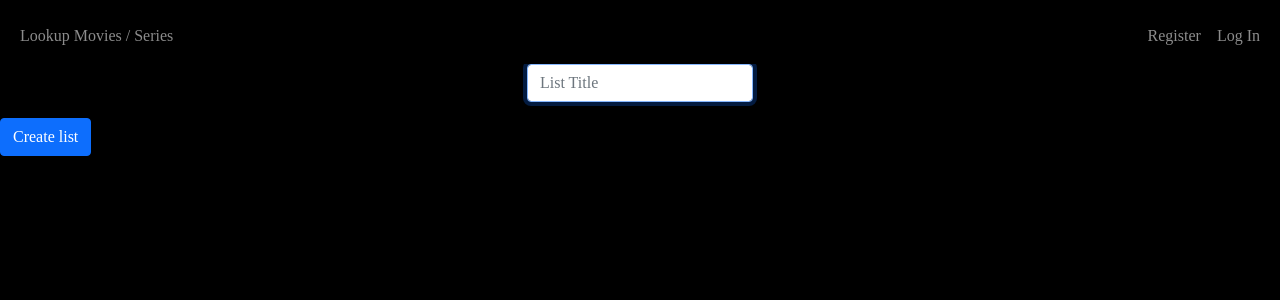
After one commit to anouprins/iamddb, a Flask app: template templates/create_list.html in a window 1280 px wide. The commit adds this page. Shown: the top 300 px of the page. Run offline with Flask 3, Linux system fonts and the light colour scheme; the template is opened without the code that fills it, so the values that code supplies are empty; parts of the project's set-up code (start-up, migrations or seed data) failed here and were passed over.

Commit message:
add working list system, add list dropdown menu

```diff
--- a/app.py
+++ b/app.py
@@ -18,6 +18,7 @@ from .models.watched import Watched
 from .models.reviews import Review
 from .models.lists import List
 from .models.list_users import ListUser
+from .models.list_items import ListItem
 from .models.taste import Taste
 
 app = Flask(__name__)
@@ -51,20 +52,43 @@ def taste():
     """ Taste page """
     with app.app_context():
         user_id = session.get("user_id")
+        if user_id:
+            user = User()
+            username = user.get_username(user_id)
+
+        else:
+            username = ""
+
+    # extract all personal list data
+    list_item = List()
+    list_items = list_item.get_all_items(user_id)
 
     if request.method == "GET":
-        return render_template("taste.html")
+        return render_template("taste.html", username=username, list_items=list_items)
 
     else:
         if request.form.get("get_score"):
             taste = Taste()
             score = taste.get_score(user_id)
-            return render_template("taste.html", score=score)
+            return render_template("taste.html", score=score, username=username, list_items=list_items)
 
 @app.route("/search", methods=["GET", "POST"])
 def search():
+    with app.app_context():
+        user_id = session.get("user_id")
+        if user_id:
+            user = User()
+            username = user.get_username(user_id)
+
+        else:
+            username = ""
+
+    # extract all personal list data
+    list_item = List()
+    list_items = list_item.get_all_items(user_id)
+
     if request.method == "GET":
-        return render_template("search.html")
+        return render_template("search.html", username=username, list_items=list_items)
 
     else:
         page_nr = request.form.get("page_nr")
@@ -74,19 +98,28 @@ def search():
 
         if search_type == "movies":
             results = search.search_movies(search_value, page_nr)
-            return render_template("searched.html", results=results, search_type=search_type, search_value=search_value)
+            return render_template("searched.html", results=results, search_type=search_type, search_value=search_value, username=username, list_items=list_items)
 
         elif search_type == "series":
             results = search.search_series(search_value, page_nr)
-            return render_template("searched.html", results=results, search_type=search_type, search_value=search_value)
+            return render_template("searched.html", results=results, search_type=search_type, search_value=search_value, username=username, list_items=list_items)
 
         else:
-            return render_template("search.html")
+            return render_template("search.html", username=username, list_items=list_items)
 
 
 @app.route("/")
 def index():
-    return render_template("index.html")
+    with app.app_context():
+        user_id = session.get("user_id")
+        if user_id:
+            user = User()
+            username = user.get_username(user_id)
+
+        else:
+            username = ""
+
+    return render_template("index.html", username=username)
 
 
 @app.route("/watchlist", methods=["GET"])
@@ -95,35 +128,45 @@ def watchlist():
     """ Watchlist page """
     with app.app_context():
         user_id = session.get("user_id")
-        watchlist = Watchlist()
+        if user_id:
+            user = User()
+            username = user.get_username(user_id)
 
-        watchlist_tmdb = watchlist.get_all_items_user(user_id)
+        else:
+            username = ""
+    watchlist = Watchlist()
+    watchlist_tmdb = watchlist.get_all_items_user(user_id)
 
-        movies = Movie()
-        series = Serie()
+    # extract all personal list data
+    list_item = List()
+    list_items = list_item.get_all_items(user_id)
 
-        watchlist_data = {}
 
-           # add each media object to watched dict
-        for item in watchlist_tmdb:
-            if item.media_type == "movie":
-                movie = movies.check_and_retrieve_database(item.tmdb_id)
-                watchlist_data[item.tmdb_id] = [movie[0]]
+    movies = Movie()
+    series = Serie()
 
-            elif item.media_type == "serie":
-                # extract serie data
-                serie = series.check_and_retrieve_database(item.tmdb_id)
-                # extract data for last episode watched
-                episodes = Episode()
-                last_episode = episodes.lookup_last_watched(item.tmdb_id, user_id)
+    watchlist_data = {}
 
-                item_list = [serie[0], last_episode]
+    # add each media object to watched dict
+    for item in watchlist_tmdb:
+        if item.media_type == "movie":
+            movie = movies.check_and_retrieve_database(item.tmdb_id)
+            watchlist_data[item.tmdb_id] = [movie[0]]
 
-                # add serie data to dictionary
-                watchlist_data[item.tmdb_id] = item_list
+        elif item.media_type == "serie":
+            # extract serie data
+            serie = series.check_and_retrieve_database(item.tmdb_id)
+            # extract data for last episode watched
+            episodes = Episode()
+            last_episode = episodes.lookup_last_watched(item.tmdb_id, user_id)
+
+            item_list = [serie[0], last_episode]
+
+            # add serie data to dictionary
+            watchlist_data[item.tmdb_id] = item_list
 
     if request.method == "GET":
-        return render_template("watchlist.html", watchlist_data=watchlist_data)
+        return render_template("watchlist.html", watchlist_data=watchlist_data, username=username, list_items=list_items)
 
 
 @app.route("/watched", methods=["GET"])
@@ -140,15 +183,18 @@ def watched():
             username = ""
 
         watched = Watched()
+        watched_tmdb = watched.get_all_items_user(user_id)
 
-        watched_tmdb = watched.get_all_items_user(user_id)
+        # extract all personal list data
+        list_item = List()
+        list_items = list_item.get_all_items(user_id)
 
         movies = Movie()
         series = Serie()
 
         watched_data = {}
 
-           # add each media object to watched dict
+        # add each media object to watched dict
         for item in watched_tmdb:
             if item.media_type == "movie":
                 movie = movies.check_and_retrieve_database(item.tmdb_id)
@@ -167,16 +213,15 @@ def watched():
                 watched_data[item.tmdb_id] = item_list
 
     if request.method == "GET":
-        return render_template("watched.html", watched_data=watched_data, username=username)
+        return render_template("watched.html", watched_data=watched_data, username=username, list_items=list_items)
 
 
-
-
-@app.route("/list/<user_id>/<title>", methods=["GET", "POST"])
+@app.route("/create_list/<media_type>/<tmdb_id>", methods=["GET", "POST"])
 @login_required
-def list(user_id, title):
-    """ List page """
+def create_list(media_type, tmdb_id):
+    """ Create new list page """
     with app.app_context():
+        user_id = session.get("user_id")
         if user_id:
             user = User()
             username = user.get_username(user_id)
@@ -184,27 +229,41 @@ def list(user_id, title):
         else:
             username = ""
 
-    list_obj = List()
-    list_data = list_obj.get_all_items_user(user_id)
+    # extract all personal list data
+    list_item = List()
+    list_items = list_item.get_all_items(user_id)
 
     if request.method == "GET":
-        return render_template("list.html", username=username, list_data=list_data)
+        return render_template("create_list.html", list_items=list_items, username=username, media_type=media_type, tmdb_id=tmdb_id)
+
+    else:
+        # get list title input
+        list_title = request.form.get("list_title")
+
+        # ensure list_title is filled in
+        if not list_title:
+            return render_template("create_list.html", username=username, list_items=list_items, error="empty_form", media_type=media_type, tmdb_id=tmdb_id)
+
+        # make list object
+        list_obj = List()
+        list_obj.add_item(list_title, user_id)
+
+        # add tmdb_id to new list
+        list_item = ListItem()
+        list_item.add_item(list_title, tmdb_id, user_id, media_type)
+
+        # extract new personal list data
+        list_items = list_item.get_all_items(user_id)
+
+        return render_template("create_list.html", list_items=list_items, username=username, media_type=media_type, tmdb_id=tmdb_id)
 
 
-
-
-@app.route("/movies/<tmdb_id>/", methods=["GET", "POST"])
+@app.route("/list/<title>/", methods=["GET", "POST"])
 @login_required
-def movies(tmdb_id):
-    """ Movie page """
+def list(title):
+    """ List page """
     with app.app_context():
         user_id = session.get("user_id")
-        movie = Movie()
-        movie_data = movie.check_and_retrieve_database(tmdb_id)[0]
-
-        reviews = Review()
-        all_reviews = reviews.get_all_reviews(tmdb_id)
-
         if user_id:
             user = User()
             username = user.get_username(user_id)
@@ -212,46 +271,33 @@ def movies(tmdb_id):
         else:
             username = ""
 
-    if request.method == "GET":
-        return render_template("movie.html", movie=movie_data, username=username, all_reviews=all_reviews)
+    list_item = ListItem()
+    list_items = list_item.get_all_items(user_id, title)
 
-    else:
-        list_type = request.form.get("list_value")
-        media_type = "movie"
-        watchlist = Watchlist()
+    movies = Movie()
+    series = Serie()
+    list_objects = {}
 
-        if list_type == 'add to watchlist':
-            watchlist.add_item(tmdb_id, user_id, media_type)
+    # add each media object to watched dict
+    for item in list_items:
+        if item.media_type == "movie":
+            movie = movies.check_and_retrieve_database(item.tmdb_id)
+            list_objects[item.tmdb_id] = [movie[0]]
 
-        if list_type == 'watched':
-            watched = Watched()
-            watched.add_item(tmdb_id, user_id, media_type)
+        elif item.media_type == "serie":
+            # extract serie data
+            serie = series.check_and_retrieve_database(item.tmdb_id)
 
-            # remove item from watchlist if existent in watchlist
-            if watchlist.connection_exists(tmdb_id, user_id):
-                watchlist.remove_item(tmdb_id, user_id)
+            # extract data for last episode watched
+            episodes = Episode()
+            last_episode = episodes.lookup_last_watched(item.tmdb_id, user_id)
 
-        if request.form.get("review"):
-            review = request.form.get("review")
-            rating = request.form.get("rating")
+            item_list = [serie[0], last_episode]
 
-            # ensure a filled in review
-            if not request.form.get("review"):
-                return render_template("movie.html", movie=movie_data, username=username, all_reviews=all_reviews, error="empty_form")
+            # add serie data to dictionary
+            list_objects[item.tmdb_id] = item_list
 
-            # ensure a filled in rating
-            if not request.form.get("rating"):
-                return render_template("movie.html", movie=movie_data, username=username, all_reviews=all_reviews, error="empty_form")
-
-            # add review
-            add_review = reviews.add_review(tmdb_id, user_id, rating, review)
-            all_reviews = reviews.get_all_reviews(tmdb_id)
-
-            # only add one review per person
-            if not add_review:
-                return render_template("movie.html", movie=movie_data, username=username, all_reviews=all_reviews, error="review_unavailable")
-
-        return render_template("movie.html", movie=movie_data, username=username, all_reviews=all_reviews)
+    return render_template("list.html", username=username, list_objects=list_objects, list_title=title, list_items=list_items)
 
 
 @app.route("/series/<tmdb_id>/", methods=["GET", "POST"])
@@ -259,10 +305,6 @@ def movies(tmdb_id):
 def series(tmdb_id):
     """ Series page """
     with app.app_context():
-
-        # make models to work with database
-        serie = Serie()
-        episodes = Episode()
 
         # extract username and user_id
         user_id = session.get("user_id")
@@ -273,29 +315,36 @@ def series(tmdb_id):
         else:
             username = ""
 
+    # make models to work with database
+    serie = Serie()
+    episodes = Episode()
 
-        # extract serie data
-        serie_data = serie.check_and_retrieve_database(tmdb_id)[0]
+    # extract all personal list data
+    list_item = List()
+    list_items = list_item.get_all_items(user_id)
 
-        # extract watched episodes and last episode
-        watched_episodes = episodes.lookup_watched_episodes(tmdb_id, user_id)
-        last_episode = episodes.lookup_last_watched(tmdb_id, user_id)
+    # extract serie data
 
-        # extract review data
-        reviews = Review()
-        all_reviews = reviews.get_all_reviews(tmdb_id)
+    serie_data = serie.check_and_retrieve_database(tmdb_id)[0]
 
+    # extract watched episodes and last episode
+    watched_episodes = episodes.lookup_watched_episodes(tmdb_id, user_id)
+    last_episode = episodes.lookup_last_watched(tmdb_id, user_id)
 
-        # extract data and add all seasons from database to dict
-        season_data = {}
-        for season_nr in range(1, serie_data.seasons_amt+1):
-            season_details = serie.lookup_season_tmdb(tmdb_id, season_nr)
-            season_data[season_nr] = len(season_details["episodes"])
+    # extract review data
+    reviews = Review()
+    all_reviews = reviews.get_all_reviews(tmdb_id)
+
+    # extract data and add all seasons from database to dict
+    season_data = {}
+    for season_nr in range(1, serie_data.seasons_amt+1):
+        season_details = serie.lookup_season_tmdb(tmdb_id, season_nr)
+        season_data[season_nr] = len(season_details["episodes"])
 
     if request.method == "GET":
         watched_episodes = episodes.lookup_watched_episodes(tmdb_id, user_id)
         last_episode = episodes.lookup_last_watched(tmdb_id, user_id)
-        return render_template("serie.html", serie=serie_data, username=username, season_data=season_data, watched_episodes=watched_episodes, last_episode=last_episode, all_reviews=all_reviews)
+        return render_template("serie.html", serie=serie_data, username=username, season_data=season_data, watched_episodes=watched_episodes, last_episode=last_episode, all_reviews=all_reviews, list_items=list_items)
 
     else:
         list_type = request.form.get("list_value")
@@ -328,6 +377,23 @@ def series(tmdb_id):
             watched_episodes = episodes.lookup_watched_episodes(tmdb_id, user_id)
             last_episode = episodes.lookup_last_watched(tmdb_id, user_id)
 
+        if list_type == "list":
+            list_title = request.form.get("list_title")
+
+            # do nothing if instruction was submitted
+            if list_title == "Add to personal list":
+                return render_template("movie.html", movie=movie_data, username=username, all_reviews=all_reviews, list_items=list_items)
+
+                        # create new list
+            elif list_title == "new_list":
+                return redirect("/create_list")
+
+            else:
+                # add movie to existing list
+                list_item = ListItem()
+                list_item.add_item(list_title, tmdb_id, user_id, media_type)
+
+
         # add reviews
         if request.form.get("review"):
             review = request.form.get("review")
@@ -335,11 +401,11 @@ def series(tmdb_id):
 
             # ensure a filled in review
             if not request.form.get("review"):
-                return render_template("serie.html", serie=serie_data, season_data=season_data, username=username, all_reviews=all_reviews, watched_episodes=watched_episodes, last_episode=last_episode, error="empty_form")
+                return render_template("serie.html", serie=serie_data, season_data=season_data, username=username, all_reviews=all_reviews, watched_episodes=watched_episodes, last_episode=last_episode, error="empty_form", list_items=list_items)
 
             # ensure a filled in rating
             if not request.form.get("rating"):
-                return render_template("serie.html", serie=serie_data, season_data=season_data, username=username, all_reviews=all_reviews, watched_episodes=watched_episodes, last_episode=last_episode, error="empty_form")
+                return render_template("serie.html", serie=serie_data, season_data=season_data, username=username, all_reviews=all_reviews, watched_episodes=watched_episodes, last_episode=last_episode, error="empty_form", list_items=list_items)
 
             # add review
             add_review = reviews.add_review(tmdb_id, user_id, rating, review)
@@ -347,11 +413,89 @@ def series(tmdb_id):
 
             # only add one review per person
             if not add_review:
-                return render_template("serie.html", serie=serie_data, season_data=season_data, username=username, all_reviews=all_reviews, error="review_unavailable", watched_episodes=watched_episodes, last_episode=last_episode)
+                return render_template("serie.html", serie=serie_data, season_data=season_data, username=username, all_reviews=all_reviews, error="review_unavailable", watched_episodes=watched_episodes, last_episode=last_episode, list_items=list_items)
 
-            breakpoint()
-        return render_template("serie.html", serie=serie_data, username=username, season_data=season_data, watched_episodes=watched_episodes, last_episode=last_episode, all_reviews=all_reviews)
+        return render_template("serie.html", serie=serie_data, username=username, season_data=season_data, watched_episodes=watched_episodes, last_episode=last_episode, all_reviews=all_reviews, list_items=list_items)
 
+@app.route("/movies/<tmdb_id>/", methods=["GET", "POST"])
+@login_required
+def movies(tmdb_id):
+    """ Movie page """
+    with app.app_context():
+        user_id = session.get("user_id")
+        movie = Movie()
+        movie_data = movie.check_and_retrieve_database(tmdb_id)[0]
+
+        reviews = Review()
+        all_reviews = reviews.get_all_reviews(tmdb_id)
+
+        if user_id:
+            user = User()
+            username = user.get_username(user_id)
+
+        else:
+            username = ""
+
+    # extract all personal list data
+    list_item = List()
+    list_items = list_item.get_all_items(user_id)
+
+    if request.method == "GET":
+        return render_template("movie.html", movie=movie_data, username=username, all_reviews=all_reviews, list_items=list_items)
+
+    else:
+        list_type = request.form.get("list_value")
+        media_type = "movie"
+        watchlist = Watchlist()
+
+        if list_type == 'add to watchlist':
+            watchlist.add_item(tmdb_id, user_id, media_type)
+
+        if list_type == 'watched':
+            watched = Watched()
+            watched.add_item(tmdb_id, user_id, media_type)
+
+            # remove item from watchlist if existent in watchlist
+            if watchlist.connection_exists(tmdb_id, user_id):
+                watchlist.remove_item(tmdb_id, user_id)
+
+        if list_type == "list":
+            list_title = request.form.get("list_title")
+
+            # do nothing if instruction was submitted
+            if list_title == "Add to personal list":
+                return render_template("movie.html", movie=movie_data, username=username, all_reviews=all_reviews, list_items=list_items)
+
+            # create new list
+            elif list_title == "new_list":
+                return redirect(f"/create_list/{media_type}/{tmdb_id}")
+
+            else:
+                # add movie to existing list
+                list_item = ListItem()
+                list_item.add_item(list_title, tmdb_id, user_id, media_type)
+
+        if request.form.get("review"):
+            review = request.form.get("review")
+            rating = request.form.get("rating")
+
+            # ensure a filled in review
+            if not request.form.get("review"):
+                return render_template("movie.html", movie=movie_data, username=username, all_reviews=all_reviews, error="empty_form")
+
+            # ensure a filled in rating
+            if not request.form.get("rating"):
+                return render_template("movie.html", movie=movie_data, username=username, all_reviews=all_reviews, error="empty_form")
+
+            # add review
+            add_review = reviews.add_review(tmdb_id, user_id, rating, review)
+            all_reviews = reviews.get_all_reviews(tmdb_id)
+
+            # only add one review per person
+            if not add_review:
+                return render_template("movie.html", movie=movie_data, username=username, all_reviews=all_reviews, error="review_unavailable")
+
+        return render_template("movie.html", movie=movie_data, username=username, all_reviews=all_reviews)
 
 @app.route("/series/<tmdb_id>/season/<season_nr>/", methods=["GET", "POST"])
 def season(tmdb_id, season_nr):
--- a/models/list_users.py
+++ b/models/list_users.py
@@ -31,3 +31,8 @@ class ListUser():
             return False
 
         return True
+
+    def get_all_list_titles(self, user_id: int):
+        """ Returns all list titles connected to user in a list """
+        items = db.session.query(ListUserDB).filter(ListDB.user_id==user_id).all()
+        return items
--- /dev/null
+++ b/templates/create_list.html
@@ -0,0 +1,16 @@
+{% extends "layout.html" %}
+
+{% block title %}
+Login
+{% endblock %}
+
+{% block main %}
+
+</h>
+<form action="/create_list/{{media_type}}/{{tmdb_id}}" method="post">
+  <div class="mb-3">
+    <input autocomplete="off" autofocus class="form-control mx-auto w-auto" id="list_title" name="list_title" placeholder="List Title" type="text">
+  </div>
+  <button class="btn btn-primary" type="submit">Create list</button>
+</form>
+{% endblock %}
--- a/templates/layout.html
+++ b/templates/layout.html
@@ -2,8 +2,13 @@
 
 <html lang="en">
   <link crossorigin="anonymous" href="https://cdn.jsdelivr.net/npm/bootstrap@5.1.3/dist/css/bootstrap.min.css" integrity="sha384-1BmE4kWBq78iYhFldvKuhfTAU6auU8tT94WrHftjDbrCEXSU1oBoqyl2QvZ6jIW3" rel="stylesheet">
-   <link rel="stylesheet" type="text/css" href="{{url_for('.static', filename='style.css')}}">
+  <link rel="stylesheet" crossorigin="anonymous" type="text/css" href="{{url_for('.static', filename='style.css')}}">
 
+        <!-- http://getbootstrap.com/docs/5.1/
+	     <link crossorigin="anonymous" href="https://cdn.jsdelivr.net/npm/bootstrap@5.1.3/dist/css/bootstrap.min.css" integrity="sha384-1BmE4kWBq78iYhFldvKuhfTAU6auU8tT94WrHftjDbrCEXSU1oBoqyl2QvZ6jIW3" rel="stylesheet">-->
+	     <link crossorigin="anonymous" href="https://cdn.jsdelivr.net/npm/bootstrap@5.1.3/dist/css/bootstrap.min.css" integrity="sha384-1BmE4kWBq78iYhFldvKuhfTAU6auU8tT94WrHftjDbrCEXSU1oBoqyl2QvZ6jIW3" rel="stylesheet">
+        <script crossorigin="anonymous" src="https://cdn.jsdelivr.net/npm/bootstrap@5.1.3/dist/js/bootstrap.bundle.min.js" integrity="sha384-ka7Sk0Gln4gmtz2MlQnikT1wXgYsOg+OMhuP+IlRH9sENBO0LRn5q+8nbTov4+1p"></script>
+  <link rel="stylesheet" crossorigin="anonymous" type="text/css" href="{{url_for('.static', filename='style.css')}}">
 
   <nav class="bg-black navbar navbar-expand-md navbar-dark" >
     <div class="container-fluid">
@@ -20,6 +25,18 @@
 	  <li class="nav-item"><a class="nav-link" href="/watchlist">Watchlist</a></li>
 	  <li class="nav-item"><a class="nav-link" href="/watched">Watched</a></li>
 	  <li class="nav-item"><a class="nav-link" href="/taste">Taste?</a></li>
+
+	   <div class="dropdown">
+	     <a class="btn btn-secondary dropdown-toggle" href="#" role="button" id="dropdownMenuLink" data-bs-toggle="dropdown" aria-expanded="false">
+	       My Lists
+	     </a>
+	     <ul class="dropdown-menu" aria-labelledby="dropdownMenuLink">
+	       {% for item in list_items %}
+	       <li><a class="dropdown-item" href="/list/{{ item.title }}">{{ item.title }}</a></li>
+	       {% endfor %}
+	     </ul>
+	   </div>
+
 	  {% endif %}
         </ul>
         {% if session["user_id"] %}
```
Also changed, not shown: db/models.py (+12 -0 lines), models/list_items.py (added, +62 -0 lines), models/lists.py (+17 -30 lines), templates/list.html (+21 -2 lines), templates/movie.html (+8 -0 lines), templates/serie.html (+8 -0 lines).
